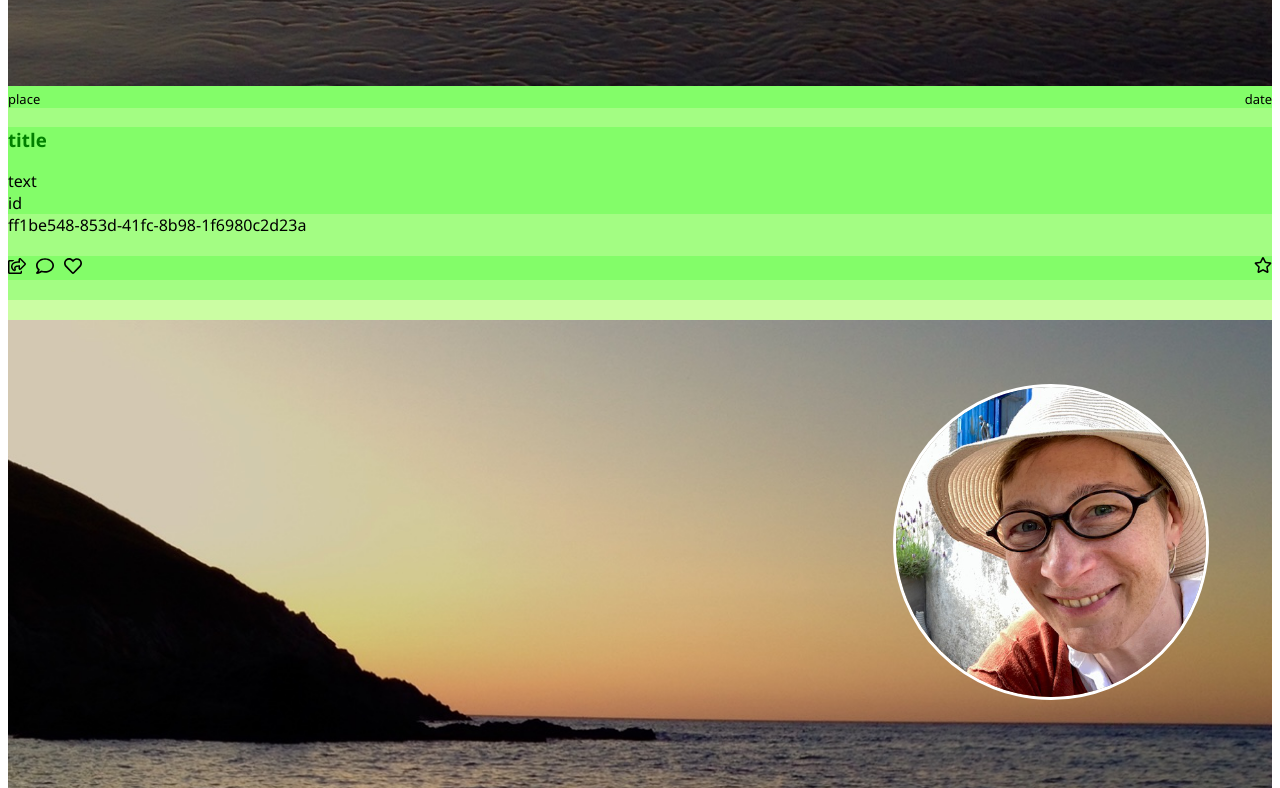
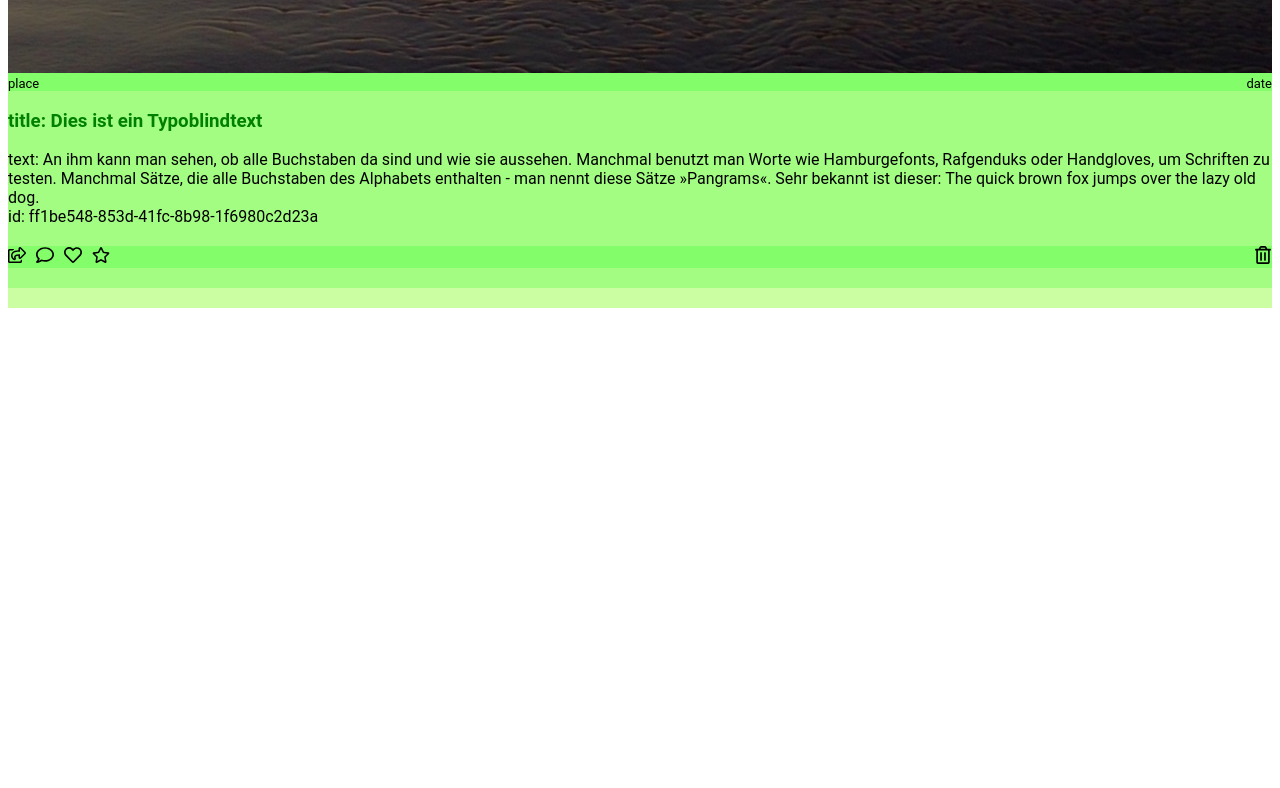
Before and after one commit to cfriderici/Penn-ar-bed, a React (Create React App) app in the folder frontend/: page /bottle-posts in a window 1280 px wide. Shown: the part 1452-2240 px from the top of the page. After the commit the page ends 1768 px from the top, so only its background shows below. Built offline with nearby package versions, Linux system fonts and the light colour scheme.

Commit message:
add post. delete post

```diff
--- a/frontend/package.json
+++ b/frontend/package.json
@@ -3,6 +3,7 @@
   "version": "0.1.0",
   "private": true,
   "dependencies": {
+    "@fontsource/roboto": "^4.5.8",
     "@testing-library/jest-dom": "^5.16.5",
     "@testing-library/react": "^13.4.0",
     "@testing-library/user-event": "^13.5.0",
--- a/frontend/src/App.css
+++ b/frontend/src/App.css
@@ -3,7 +3,7 @@
 }
 
 body {
-    font-family: 'Segoe UI', Tahoma, Geneva, Verdana, sans-serif;
+    font-family: "Roboto";
     /* background-color: darkseagreen; */
     /* margin: 0px;
     padding: 8px; */
--- a/frontend/src/App.js
+++ b/frontend/src/App.js
@@ -7,7 +7,7 @@ import Password from "./components/Password";
 import Dashboard from "./components/Dashboard";
 import Beaches from "./components/Beaches";
 import Posts from "./components/Posts";
-import Createpost from "./components/Createpost";
+import AddPost from "./components/AddPost";
 import Chats from "./components/Chats";
 import Events from "./components/Events";
 import Footer from "./components/Footer";
@@ -16,9 +16,13 @@ import Impressum from "./components/Impressum";
 
 // External Components
 import './App.css';
+import { useState } from "react";
 import styled from "styled-components";
 import { BrowserRouter, Routes, Route, Link } from 'react-router-dom';
 import { v4 as uuidv4 } from 'uuid';
+
+// import ImageUploader from 'react-image-upload'
+// import 'react-image-upload/dist/index.css'
 
 
 // Arrays
@@ -38,75 +42,79 @@ const userArray = [
 const postArray = [
   {
     id: uuidv4(),
-    userId: 111,  /*userArray.id ??? */
-    image: "",
-    profileImage: "",
-    userName: "Christina",
-    place: "Baie des Trépassés",
-    date: "10.09.2020",
+    // userId: 111,
+    // image: "",
+    // profileImage: "",
+    // userName: "Christina",
+    // place: "Baie des Trépassés",
+    // date: "10.09.2020",
     title: "Dies ist ein Typoblindtext",
     text: "An ihm kann man sehen, ob alle Buchstaben da sind und wie sie aussehen. Manchmal benutzt man Worte wie Hamburgefonts, Rafgenduks oder Handgloves, um Schriften zu testen. Manchmal Sätze, die alle Buchstaben des Alphabets enthalten - man nennt diese Sätze »Pangrams«. Sehr bekannt ist dieser: The quick brown fox jumps over the lazy old dog.",
-    comments: [
-      {
-        id: uuidv4(),
-        count: 1,
-        comment: "aaaaawesome !!!",
-        userId: 222,
-        userName: "Jill"
-      },
-      {
-        id: uuidv4(),
-        count: 2,
-        comment: "Danke für den Tip :)",
-        userId: 444,
-        userName: "Manuel"
+    // comments: [
+    //   {
+    //     id: uuidv4(),
+    //     count: 1,
+    //     comment: "aaaaawesome !!!",
+    //     userId: 222,
+    //     userName: "Jill"
+    //   },
+    //   {
+    //     id: uuidv4(),
+    //     count: 2,
+    //     comment: "Danke für den Tip :)",
+    //     userId: 444,
+    //     userName: "Manuel"
+    //   }
+    // ],
+    // likes: [
+    //   {
+    //     id: uuidv4(),
+    //     count: 1,
+    //     userId: 222,
+    //     userName: "Jill"
+    //   }
+    // ],
+    // bookmark: true
   }
-    ],
-    likes: [
-      {
-        id: uuidv4(),
-        count: 1,
-        userId: 222,
-        userName: "Jill"
-      }
-    ],
-    bookmark: true
-  },
-  {
-    id: uuidv4(),
-    userId: 456,
-    image: "",
-    profileImage: "",
-    userName: "Tom",
-    place: "Pors Theolen",
-    date: "05.07.2021",
-    title: "Er hörte leise Schritte hinter sich",
-    text: "Das bedeutete nichts Gutes. Wer würde ihm schon folgen, spät in der Nacht und dazu noch in dieser engen Gasse mitten im übel beleumundeten Hafenviertel? Gerade jetzt, wo er das Ding seines Lebens gedreht hatte und mit der Beute verschwinden wollte! Hatte einer seiner zahllosen Kollegen dieselbe Idee gehabt, ihn beobachtet und abgewartet, um ihn nun um die Früchte seiner Arbeit zu erleichtern? Oder gehörten die Schritte hinter ihm zu einem der unzähligen Gesetzeshüter dieser Stadt, und die stählerne Acht um seine Handgelenke würde gleich zuschnappen?",
-    comments: [],
-    likes: [
-      {
-        id: uuidv4(),
-        count: 1,
-        userId: 777,
-        userName: "Paul"
-      },
-      {
-        id: uuidv4(),
-        count: 2,
-        userId: 999,
-        userName: "Tom"
-      }
-    ],
-    bookmark: false
-  }
+  // {
+  //   id: uuidv4(),
+  //   userId: 456,
+  //   image: "",
+  //   profileImage: "",
+  //   userName: "Tom",
+  //   place: "Pors Theolen",
+  //   date: "05.07.2021",
+  //   title: "Er hörte leise Schritte hinter sich",
+  //   text: "Das bedeutete nichts Gutes. Wer würde ihm schon folgen, spät in der Nacht und dazu noch in dieser engen Gasse mitten im übel beleumundeten Hafenviertel? Gerade jetzt, wo er das Ding seines Lebens gedreht hatte und mit der Beute verschwinden wollte! Hatte einer seiner zahllosen Kollegen dieselbe Idee gehabt, ihn beobachtet und abgewartet, um ihn nun um die Früchte seiner Arbeit zu erleichtern? Oder gehörten die Schritte hinter ihm zu einem der unzähligen Gesetzeshüter dieser Stadt, und die stählerne Acht um seine Handgelenke würde gleich zuschnappen?",
+  //   comments: [],
+  //   likes: [
+  //     {
+  //       id: uuidv4(),
+  //       count: 1,
+  //       userId: 777,
+  //       userName: "Paul"
+  //     },
+  //     {
+  //       id: uuidv4(),
+  //       count: 2,
+  //       userId: 999,
+  //       userName: "Tom"
+  //     }
+  //   ],
+  //   bookmark: false
+  // }
 ]
 
 
 
 // ------ MAIN COMPONENT ------  //
 function App() {
+
+  //useState definieren
+  const [posts, setPosts] = useState(postArray);
+
+
   return (
-
     <StyledAppWrapper>
       <BrowserRouter>
         <Routes>
@@ -120,8 +128,8 @@ function App() {
 
           <Route path="/dashboard" element={ <Dashboard /> } />
           <Route path="/my-beach" element={ <Beaches /> } />
-            <Route path="/bottle-posts" element={ <Posts posts={ postArray } /> } />
-            <Route path="/create-bottle-posts" element={ <Createpost /> } />
+          <Route path="/bottle-posts" element={ <Posts posts={posts} setPosts={setPosts} /> } />
+          <Route path="/create-bottle-posts" element={ <AddPost posts={posts} setPosts={setPosts} /> } />
           <Route path="/chats" element={ <Chats /> } />
           <Route path="/events" element={ <Events /> } />
           <Route path="/impressum" element={ <Impressum /> } />
--- /dev/null
+++ b/frontend/src/components/AddPost.js
@@ -0,0 +1,81 @@
+// My Components
+import Header from "./Header";
+// import input from "./sub/input";
+import StyledButton from "./styled/StyledButton";
+import StyledInput, { StyledInputWrapper, StyledTextarea } from "./styled/StyledInput";
+
+
+// External Components
+import styled from "styled-components";
+import { v4 as uuidv4 } from 'uuid';
+import { Fragment } from "react";
+import { Link } from 'react-router-dom';
+import { useRef } from "react";
+
+
+
+
+// ------ COMPONENT ------  //
+const AddPost = ({ posts, setPosts }) => {
+
+    //useRef definieren
+    const AddPostTitleRef = useRef();
+    const AddPostTextRef = useRef();
+
+    //Funktionen
+    const newPost = () => {
+        if (AddPostTitleRef.current.value && AddPostTextRef.current.value !== "") {
+            setPosts([
+                {
+                    id: uuidv4(),
+                    title: AddPostTitleRef.current.value,
+                    text: AddPostTextRef.current.value,
+                },
+                ...posts
+            ])
+        }
+    }
+
+    const handleAddClick = () => {
+        newPost();
+    }
+
+    //
+    return (
+        <Fragment>
+            <Header full />
+            <StyledAddPostWrapper>
+
+                <h1>Neuer Post</h1>
+
+                <StyledInputWrapper>
+                    <StyledInput placeholder="Bild hochlagen" /*ref={todoNameRef} */ ></StyledInput>
+                </StyledInputWrapper>
+
+                <StyledInputWrapper>
+                    <StyledInput placeholder="Titel eingeben"  ref={AddPostTitleRef} ></StyledInput>
+                </StyledInputWrapper>
+
+                <StyledInputWrapper>
+                    <StyledTextarea placeholder="Text eingeben" ref={AddPostTextRef} ></StyledTextarea>
+                </StyledInputWrapper>
+
+                <StyledButton onClick={handleAddClick} >
+                    <Link to="/bottle-posts">ins Meer schmeißen</Link>
+                </StyledButton>
+
+            </StyledAddPostWrapper>
+        </Fragment>
+    )
+}
+
+export default AddPost;
+
+
+// ------ STYLED COMPONENTS ------  //
+const StyledAddPostWrapper = styled.div`
+    background-color: rgba(250, 250, 0, 0.2);
+    display: flex;
+    flex-direction: column;
+    align-items: center;
+`
--- a/frontend/src/components/Posts.js
+++ b/frontend/src/components/Posts.js
@@ -1,18 +1,15 @@
 // My components
 import Header from "./Header";
 import Post from "./sub/Post";
-import Input from "./sub/Input";
 import Sort from "./sub/Sort";
-import Createpost from "./Createpost";
-import StyledImgWrapper from "./styled/StyledImgWrapper";
 
 
 
 // External Components
 import styled from "styled-components";
 import { Fragment } from "react";
-import { FaPen } from "react-icons/fa";
-import { BrowserRouter, Routes, Route, Link } from 'react-router-dom';
+import { FaWineBottle } from "react-icons/fa";
+import { Link } from 'react-router-dom';
 
 
 
@@ -25,7 +22,7 @@ const PostsHeader = ()  => {
             <h1>Meine Flaschen-Posts</h1>
 
             {/* <StyledImgWrapper>  */}
-                <Link to="/create-bottle-posts"><div> Neuer Flaschen-Post <FaPen /> </div></Link>
+                <Link to="/create-bottle-posts"><div> Neuer Flaschen-Post <FaWineBottle /> </div></Link>
             {/* </StyledImgWrapper>                */}
 
             <Sort placeHolder="Select..."  />
@@ -38,7 +35,7 @@ const PostsHeader = ()  => {
 
 
 // ------ COMPONENT ------  //
-const Posts = ({ posts }) => {
+const Posts = ({ posts, setPosts }) => {
     return (
 
         <Fragment>
@@ -51,7 +48,7 @@ const Posts = ({ posts }) => {
 
                 {
                     posts.map(e => (
-                        <Post key={e.id} image={e.image} title={e.title} text={e.text} userId={e.userId} userName={e.userName} place={e.place} date={e.date} id={e.id}  />
+                        <Post key={e.id} image={e.image} title={e.title} text={e.text} userId={e.userId} userName={e.userName} place={e.place} date={e.date} postid={e.id} posts={posts} setPosts={setPosts}/>
                     ))
                 }
 
--- a/frontend/src/components/Profile.js
+++ b/frontend/src/components/Profile.js
@@ -1,6 +1,7 @@
 // My components
 import Header from "./Header";
 import Input from "./sub/Input";
+// import ImageUpload from "./sub/Imguploader";
 import StyledButton from "./styled/StyledButton";
 import StyledImgWrapper from "./styled/StyledImgWrapper";
 
@@ -8,7 +9,6 @@ import StyledImgWrapper from "./styled/StyledImgWrapper";
 // External Components
 import styled from "styled-components";
 import { FaPen } from "react-icons/fa";
-
 import { BrowserRouter, Routes, Route, Link } from 'react-router-dom';
 import {Fragment} from "react";
 
@@ -27,6 +27,7 @@ const ProfileContent = ()  => {
 
             <StyledProfileImg>
                 <img src={ require('../img/IMG_3115.jpg') } alt=""/>
+                {/* <ImageUpload /> */}
                 <StyledInputWrapper>
                     Profilbild bearbeiten
                     <StyledImgWrapper> <FaPen /> </StyledImgWrapper>
--- a/frontend/src/components/styled/StyledLink.js
+++ b/frontend/src/components/styled/StyledLink.js
@@ -10,6 +10,7 @@ const StyledLink  = styled(Link)`
     height: 50px; */
     font-size: smaller;
     /* text-transform: uppercase; */
+    text-decoration: none!important;
 `
 
 export default StyledLink;
--- a/frontend/src/components/sub/Input.js
+++ b/frontend/src/components/sub/Input.js
@@ -5,6 +5,7 @@ import StyledImgWrapper from "../styled/StyledImgWrapper";
 
 // REF-HOOK in der jeweiligen Komponente importieren
 // import { useRef } from "react";
+
 
 
 // ------ COMPONENT ------  //
@@ -47,6 +48,11 @@ export default Input;
 
 
 
+
+
+
+
+
 // ------ STYLED COMPONENTS ------  //
 
 const StyledInputWrapper = styled.div`
--- a/frontend/src/components/sub/Post.js
+++ b/frontend/src/components/sub/Post.js
@@ -6,7 +6,7 @@ import { StyledH3 } from "../styled/StyledHeadlines";
 // External Components
 import styled from "styled-components";
 import { Fragment } from "react";
-import { FaLifeRing, FaRegCompass, FaDharmachakra, FaFish, FaSwimmer, FaUmbrellaBeach, FaCalendarAlt, FaComment, FaRegComment, FaCommentDots, FaComments, FaRegHeart, FaRegShareSquare, FaRegStar, FaUserCircle, FaRegPlusSquare, FaWineBottle } from "react-icons/fa";
+import { FaLifeRing, FaRegCompass, FaDharmachakra, FaFish, FaSwimmer, FaUmbrellaBeach, FaCalendarAlt, FaComment, FaRegComment, FaCommentDots, FaComments, FaRegHeart, FaRegShareSquare, FaRegStar, FaUserCircle, FaRegPlusSquare, FaWineBottle, FaRegTrashAlt } from "react-icons/fa";
 
 
 
@@ -27,43 +27,64 @@ const PostHeader = ({ place, date })  => {
     )
 }
 
-const PostContent = ({ title, text, id })  => {
-    return  (
-        <StyledPostContent>
-            <StyledH3>{title}title</StyledH3>
-            <div>{text}text</div>
-            <div>{id}id</div>
+// const PostContent = ({ title, text, id })  => {
+//     return  (
+//         <StyledPostContent>
+//             <StyledH3>{title}title</StyledH3>
+//             <div>{text}text</div>
+//             <div>{id}id</div>
+//         </StyledPostContent>
+//     )
+// }
 
-        </StyledPostContent>
-    )
-}
-
-const PostActions = ({ comment, like, bookmark })  => {
-    return  (
-        <StyledPostActions>
-
-        <div>
-            <FaRegShareSquare />
-            <FaRegComment />
-            <FaRegHeart />
-        </div>
-
-        <FaRegStar />
-
-        </StyledPostActions>
-    )
-}
+// const PostActions = ({ comment, like, bookmark, id, posts, setPosts })  => {
+//     const deletePost = (id) => {
+//         setPosts(posts.filter(e => e.id !== id ))
+//     }
+//     return  (
+//         <StyledPostActions>
+//         <div>
+//             <FaRegShareSquare />
+//             <FaRegComment />
+//             <FaRegHeart />
+//             <FaRegStar />
+//         </div>
+//         <FaRegTrashAlt onClick={deletePost} />
+//         </StyledPostActions>
+//     )
+// }
 
 
 // ------ COMPONENT ------  //
-const Post = ({ title, text, userId, userName, id } ) => {
+const Post = ({ title, text, userId, userName, postid, posts, setPosts } ) => {
+
+    const deletePost = (id) => {
+        setPosts(posts.filter(e => e.id !== postid ))
+    }
+
     return (
+
         <StyledPostWrapper>
 
             <PostHeader />
-            <PostContent />
-            <div>{id}</div>
-            <PostActions />
+
+            {/* <PostContent /> */}
+            <StyledH3> title: {title} </StyledH3>
+            <div> text: {text} </div>
+            <div> id: {postid} </div>
+
+            {/* <PostActions /> */}
+            <StyledPostActions>
+                <div>
+                    <FaRegShareSquare />
+                    <FaRegComment />
+                    <FaRegHeart />
+                    <FaRegStar />
+                </div>
+
+                <FaRegTrashAlt onClick={deletePost} />
+
+            </StyledPostActions>
 
         </StyledPostWrapper>
     )
```
Also changed, not shown: frontend/src/components/Createpost.js (deleted, +0 -42 lines), frontend/src/components/styled/StyledInput.js (added, +43 -0 lines), 1 other file (tests, documents, lock files or other folders). Lines whose indentation alone changed are shown as unchanged.
